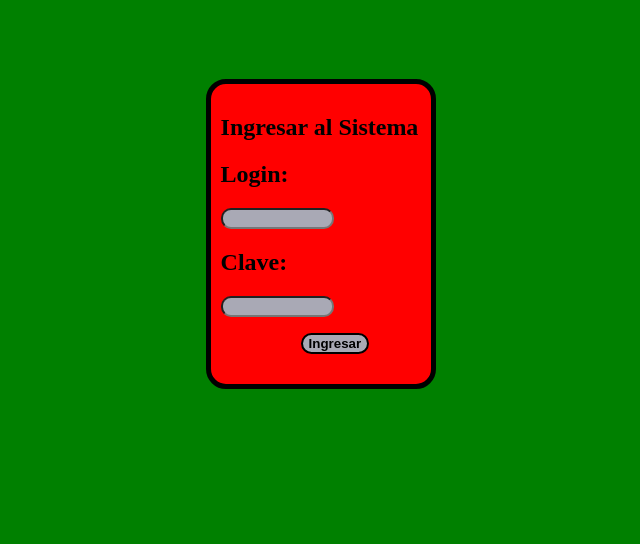
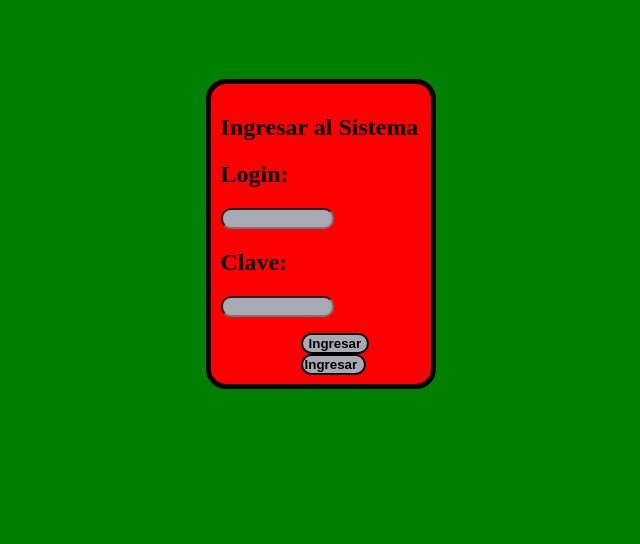
Before and after one commit to armacont1/Evaluacion_Armando, a PHP site: page / in a window 1280 px wide. Shown: the part 56-600 px from the top of the page, without its empty margins (308-948 px from the left). Run offline with PHP 8.4, Linux system fonts and the light colour scheme; a stand-in replaces the project's code that opens the database connection.

Commit message:
SE anadio nuevo boton en el index.php

```diff
--- a/index.php
+++ b/index.php
@@ -16,6 +16,8 @@
 
         <input type="submit" name="accion" value="Ingresar" size="5" class="boton">
 
+
+        <input type="BOTON DE INGRESAR" name="accion" value="Ingresar" size="5" class="boton">
        </div>
     </form>
   </body>
```
